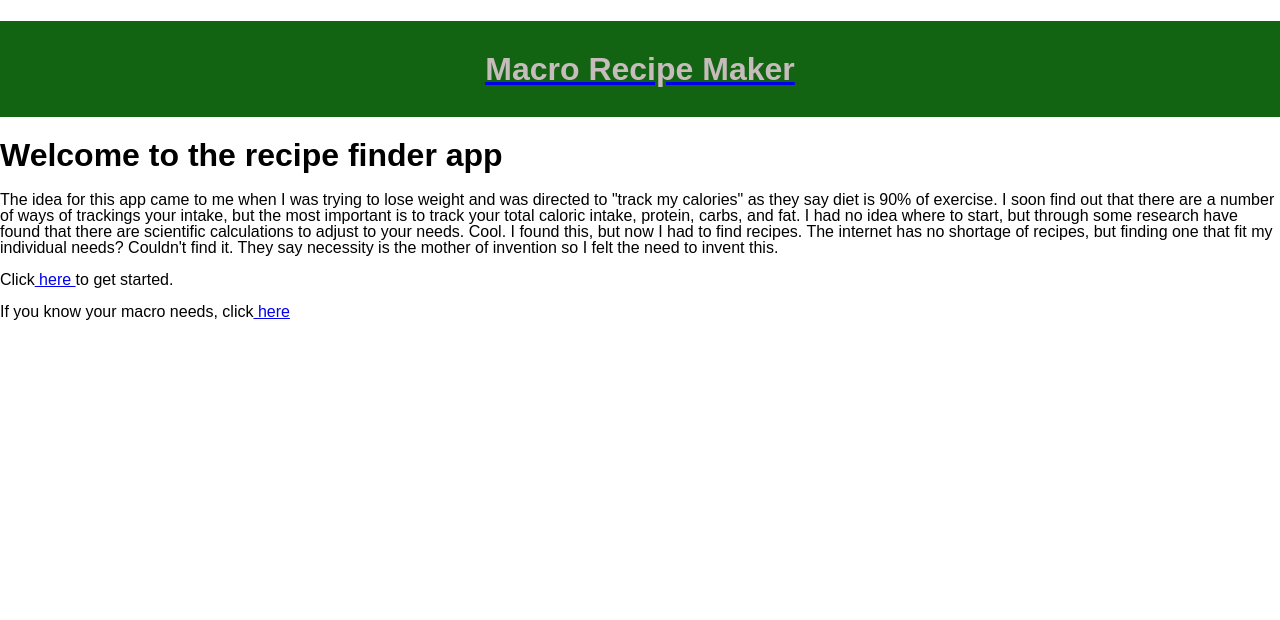
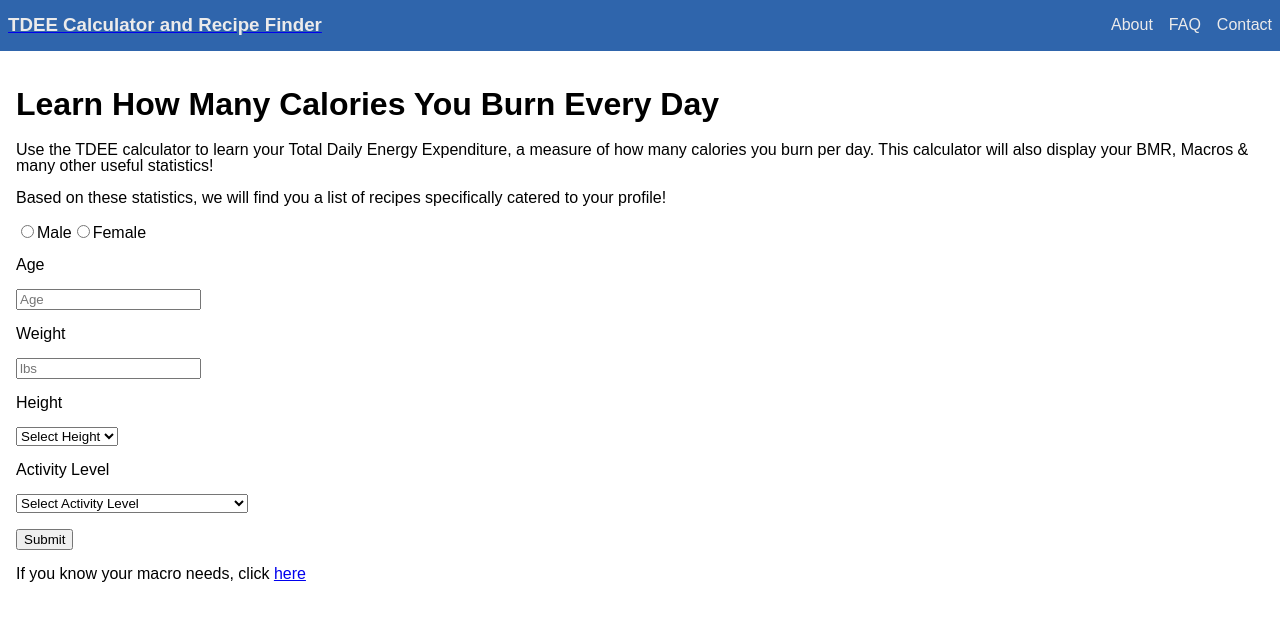
Before and after one commit to AntGrimm/nutri-macro, a React (Create React App) app: page / in a window 1280 px wide. Shown: the top 620 px of the page. Built offline with nearby package versions, Linux system fonts and the light colour scheme.

Commit message:
everything

```diff
--- a/src/App.js
+++ b/src/App.js
@@ -6,7 +6,6 @@ import Recipe from './pages/Recipe'
 import BasalMetabolicRate from './pages/BasalMetabolicRate'
 import BmrResults from './pages/BmrResults'
 import RecipeList from './pages/RecipeList'
-import LandingPage from './pages/LandingPage'
 
 class App extends Component {
   render() {
@@ -15,20 +14,15 @@ class App extends Component {
         <Router>
           <Header />
           <Switch>
-            <Route exact path="/" component={LandingPage}></Route>
-            <Route
-              exact
-              path="/BasalMetabolicRate"
-              component={BasalMetabolicRate}
-            ></Route>
+            <Route exact path="/" component={BasalMetabolicRate}></Route>
             <Route exact path="/EnterMacros" component={EnterMacros}></Route>
             <Route
               exact
-              path="/BasalMetabolicRate/:BmrResults"
+              path="/BasalMetabolicRate/profile"
               component={BmrResults}
             ></Route>
             <Route exact path="/RecipeList" component={RecipeList}></Route>
-            <Route exact path="/ingredients/recipe" component={Recipe}></Route>
+            <Route exact path="/RecipeList/:recipe" component={Recipe}></Route>
           </Switch>
         </Router>
       </>
--- a/src/components/Header.jsx
+++ b/src/components/Header.jsx
@@ -4,9 +4,16 @@ import { Link } from 'react-router-dom'
 const Header = () => {
   return (
     <header className="header-section">
-      <Link to="/">
-        <h1 className="header">Macro Recipe Maker</h1>
-      </Link>
+      <div>
+        <Link to="/">
+          <h3 className="header">TDEE Calculator and Recipe Finder</h3>
+        </Link>
+      </div>
+      <div className="navbar-items">
+        <p>About</p>
+        <p>FAQ</p>
+        <p>Contact</p>
+      </div>
     </header>
   )
 }
--- a/src/index.css
+++ b/src/index.css
@@ -17,21 +17,25 @@ body {
 }
 
 .header-section {
-  background-color: #126312;
+  display: flex;
+  flex-direction: row;
+  align-items: center;
+  justify-content: space-between;
+  background-color: #2f65ac;
 }
 
 .header {
-  color: #c7bcbc;
-  height: 6rem;
+  color: #ecebeb;
   align-items: center;
   justify-content: center;
   display: flex;
+  margin: 1rem 0rem 1rem 0.5rem;
 }
 
 .main-area {
   display: flex;
-  align-items: center;
   flex-direction: column;
+  margin: 1rem;
 }
 
 .ingredients-macros {
@@ -56,6 +60,7 @@ section > a > button {
   display: flex;
   flex-wrap: wrap;
   justify-content: center;
+  align-items: flex-end;
 }
 
 .recipe-specific {
@@ -65,3 +70,36 @@ section > a > button {
   text-align: center;
   margin: 0.75rem;
 }
+
+.recipe-specific-image {
+  max-height: 10rem;
+}
+
+.recipe-specific > p {
+  display: flex;
+  flex-wrap: wrap;
+}
+
+.recipe-specific > a {
+  display: flex;
+  flex-wrap: wrap;
+  max-width: 20rem;
+  justify-content: center;
+}
+
+.recipe-title {
+  min-width: 10rem;
+}
+
+.navbar-items {
+  display: flex;
+}
+
+.navbar-items > p {
+  margin: 0.5rem;
+  color: #ecebeb;
+}
+
+.navbar-items :hover {
+  background-color: #0f3669;
+}
--- a/src/pages/BasalMetabolicRate.jsx
+++ b/src/pages/BasalMetabolicRate.jsx
@@ -7,17 +7,6 @@ const BasalMetabolicRate = () => {
   const [weight, setWeight] = useState()
   const [height, setHeight] = useState()
   const [activity, setActivity] = useState()
-
-  const bmr = parseFloat(
-    Math.round(
-      10 * (weight / 2.205) +
-        6.25 * (height * 2.54) -
-        5 * age +
-        parseInt(gender)
-    )
-  )
-
-  const bmrAndActivity = parseFloat(Math.round(bmr * activity))
 
   // let feet = 0
   // let inches = 0
@@ -36,13 +25,22 @@ const BasalMetabolicRate = () => {
   //     console.log(state.deck)
   //   }
 
-  const protein = parseFloat(Math.round((bmrAndActivity * 0.3) / 4))
-  const fats = parseFloat(Math.round((bmrAndActivity * 0.35) / 9))
-  const carbs = parseFloat(Math.round((bmrAndActivity * 0.35) / 4))
-
   return (
     <>
       <main className="main-area">
+        <header>
+          <h1>Learn How Many Calories You Burn Every Day</h1>
+          <p>
+            Use the TDEE calculator to learn your Total Daily Energy
+            Expenditure, a measure of how many calories you burn per day. This
+            calculator will also display your BMR, Macros & many other useful
+            statistics!
+          </p>
+          <p>
+            Based on these statistics, we will find you a list of recipes
+            specifically catered to your profile!
+          </p>
+        </header>
         <section>
           <div>
             <input
@@ -67,7 +65,7 @@ const BasalMetabolicRate = () => {
           <div></div>
           <pre id="log"></pre>
           <div>
-            <h4>Age</h4>
+            <p>Age</p>
             <input
               type="text"
               placeholder="Age"
@@ -77,7 +75,7 @@ const BasalMetabolicRate = () => {
             />
           </div>
           <div>
-            <h4>Weight</h4>
+            <p>Weight</p>
             <input
               type="text"
               placeholder="lbs"
@@ -87,7 +85,7 @@ const BasalMetabolicRate = () => {
             />
           </div>
           <div>
-            <h4>Height</h4>
+            <p>Height</p>
             <select
               onChange={e => {
                 setHeight(e.target.value)
@@ -127,7 +125,7 @@ const BasalMetabolicRate = () => {
             </select>
           </div>
           <div>
-            <h4>Activity Level</h4>
+            <p>Activity Level</p>
             <select
               onChange={e => {
                 setActivity(e.target.value)
@@ -141,22 +139,21 @@ const BasalMetabolicRate = () => {
               <option value="1.9">Athlete (2x per day)</option>
             </select>
           </div>
-          {/* <Link to="/BasalMetabolicRate/profile"> */}
-          <button
-            className="form-button"
-            onClick={e => {
-              console.log('BMR is ' + bmr + ' kcals')
-              console.log('BMR and Activity is ' + bmrAndActivity + ' kcals')
-              console.log('protein is ' + protein + 'g')
-              console.log('carbs is ' + carbs + 'g')
-              console.log('fats is ' + fats + 'g')
-              e.preventDefault()
+          <Link
+            to={{
+              pathname: '/BasalMetabolicRate/profile',
+              state: { gender, age, weight, height, activity }
             }}
           >
-            Submit
-          </button>
-          {/* </Link> */}
+            <button className="form-button">Submit</button>
+          </Link>
         </section>
+        <footer>
+          <p>
+            If you know your macro needs, click{' '}
+            <Link to="/EnterMacros">here</Link>
+          </p>
+        </footer>
       </main>
     </>
   )
--- a/src/pages/LandingPage.jsx
+++ b/src/pages/LandingPage.jsx
@@ -4,26 +4,14 @@ import { Link } from 'react-router-dom'
 const LandingPage = () => {
   return (
     <div>
-      <h1>Welcome to the recipe finder app</h1>
+      <h1>Learn How Many Calories You Burn Every Day</h1>
       <p>
-        The idea for this app came to me when I was trying to lose weight and
-        was directed to "track my calories" as they say diet is 90% of exercise.
-        I soon find out that there are a number of ways of trackings your
-        intake, but the most important is to track your total caloric intake,
-        protein, carbs, and fat. I had no idea where to start, but through some
-        research have found that there are scientific calculations to adjust to
-        your needs. Cool. I found this, but now I had to find recipes. The
-        internet has no shortage of recipes, but finding one that fit my
-        individual needs? Couldn't find it. They say necessity is the mother of
-        invention so I felt the need to invent this.
+        Use the TDEE calculator to learn your Total Daily Energy Expenditure, a
+        measure of how many calories you burn per day. This calculator will also
+        display your BMR, Macros & many other useful statistics!
       </p>
       <p>
-        Click
-        <Link to="BasalMetabolicRate"> here </Link>to get started.
-      </p>
-      <p>
-        If you know your macro needs, click
-        <Link to="EnterMacros"> here</Link>
+        If you know your macro needs, click <Link to="EnterMacros">here</Link>
       </p>
     </div>
   )
--- a/src/pages/Recipe.jsx
+++ b/src/pages/Recipe.jsx
@@ -1,19 +1,40 @@
-import React from 'react'
+import React, { useEffect, useState } from 'react'
+import axios from 'axios'
 
-const Recipe = () => {
+const Recipe = props => {
+  const [recipe, setRecipe] = useState()
+  const [instructions, setInstructions] = useState([])
+  const recipeSearch = props.match.params.recipe
+
+  const fetchRecipe = async () => {
+    const resp = await axios.get(
+      `https://api.spoonacular.com/recipes/${recipeSearch}/information?apiKey=55d5937ac1794abf9708407d5a08fe7b&includeNutrition=false`
+    )
+    console.log(resp.data)
+    console.log(resp.data.analyzedInstructions[0].steps)
+    setRecipe(resp.data)
+    setInstructions(resp.data.analyzedInstructions[0].steps)
+  }
+
+  useEffect(() => {
+    fetchRecipe()
+  }, [])
+
   return (
     <>
       <main className="main-area">
+        {/* <p>Cook time: {recipe.readyInMinutes}</p> */}
         <section>
-          <h3>Grill and Vegetables</h3>
-          <h4>20 Minutes</h4>
-        </section>
-        <section>
-          <ul>
-            <li>1- Heat frypan and add half of the butter.</li>
-            <li>2- Grill meat till browned and to your liking.</li>
-            <li>3- Steam beans and add to pan.</li>
-            <li>4- Add the rest of butter to top of the meat.</li>
+          <ul className="recipe">
+            {instructions.map((item, j) => {
+              return (
+                <li className="recipe-ingredients" key={j}>
+                  <p>
+                    {item.number} - {item.step}
+                  </p>
+                </li>
+              )
+            })}
           </ul>
         </section>
       </main>
--- a/src/pages/RecipeList.jsx
+++ b/src/pages/RecipeList.jsx
@@ -16,7 +16,7 @@ const RecipeList = props => {
 
   const fetchRecipe = async () => {
     const resp = await axios.get(
-      `https://api.spoonacular.com/recipes/findByNutrients?apiKey=55d5937ac1794abf9708407d5a08fe7b&minCalories=${minCalories}&maxCalories=${maxCalories}&minCarbs=${minCarbs}&maxCarbs=${maxCarbs}&minProtein=${minProtein}&maxProtein=${maxProtein}&minFat=${minFat}&maxFat=${maxFat}&number=10`
+      `https://api.spoonacular.com/recipes/findByNutrients?apiKey=55d5937ac1794abf9708407d5a08fe7b&minCalories=${minCalories}&maxCalories=${maxCalories}&minCarbs=${minCarbs}&maxCarbs=${maxCarbs}&minProtein=${minProtein}&maxProtein=${maxProtein}&minFat=${minFat}&maxFat=${maxFat}&number=30`
     )
     console.log(resp.data)
     setRecipeData(resp.data)
@@ -35,11 +35,17 @@ const RecipeList = props => {
             {recipeData.map((recipe, i) => {
               return (
                 <li className="recipe-specific" key={i}>
-                  <p>{recipe.title}</p>
-                  <img src={recipe.image} alt={recipe.title}></img>
-                  <p>
-                    Calories: {recipe.calories} - Protein: {recipe.protein} -
-                    Carbs: {recipe.carbs} - Fat: {recipe.fat}
+                  <Link to={`RecipeList/${recipe.id}`}>
+                    <p className="recipe-title">{recipe.title}</p>
+                    <img
+                      className="recipe-specific-image"
+                      src={recipe.image}
+                      alt={recipe.title}
+                    ></img>
+                  </Link>
+                  <p className="recipe-macros">
+                    Calories: {recipe.calories} - Protein: {recipe.protein}
+                    <br></br> Carbs: {recipe.carbs} - Fat: {recipe.fat}
                   </p>
                 </li>
               )
```
Also changed, not shown: src/pages/About.jsx (added, +22 -0 lines), src/pages/BmrResults.jsx (+83 -2 lines).
